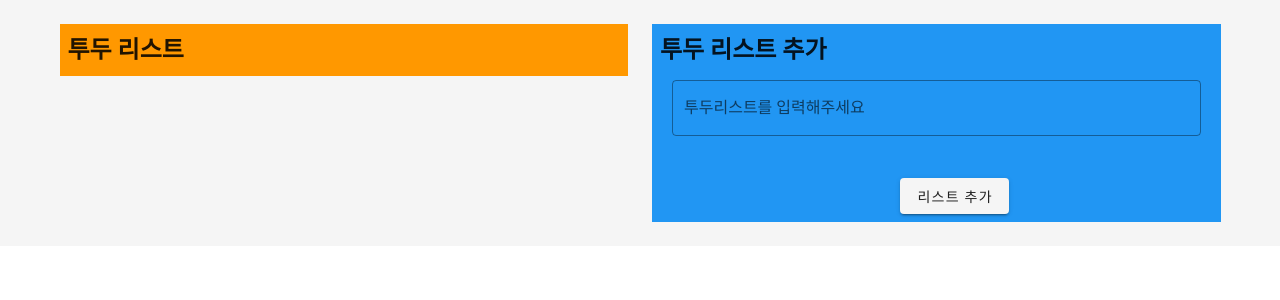
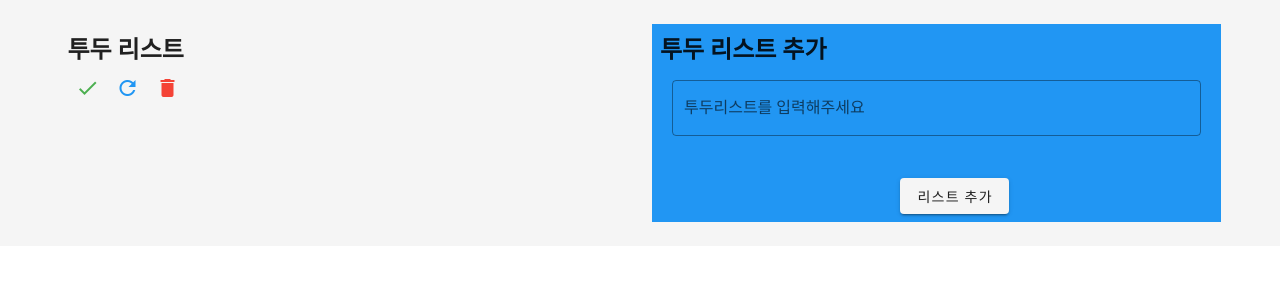
Before and after one commit to khv2644511/Vue_TodoList, a Vue app: page / in a window 1280 px wide. Shown: the top 300 px of the page. Built offline with nearby package versions, Linux system fonts and the light colour scheme.

Commit message:
feat: 버튼 추가 및 스타일링

```diff
--- a/src/components/List.vue
+++ b/src/components/List.vue
@@ -1,9 +1,18 @@
 <template>
-  <div class="orange pa-2">
+  <div class="pa-2">
     <h2>투두 리스트</h2>
     <v-card class="pa-1 ma-1" v-for="(list, index) in todoList" :key="index">
       <p class="ma-0">{{ list.memo }}</p>
     </v-card>
+    <v-btn icon fab small color="green"
+      ><v-icon color="green">mdi-check</v-icon>
+    </v-btn>
+    <v-btn icon fab small color="blue"
+      ><v-icon color="blue">mdi-refresh</v-icon></v-btn
+    >
+    <v-btn icon fab small color="red"
+      ><v-icon color="red">mdi-delete</v-icon></v-btn
+    >
   </div>
 </template>
 
```
